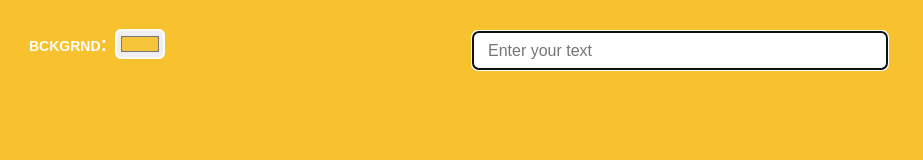
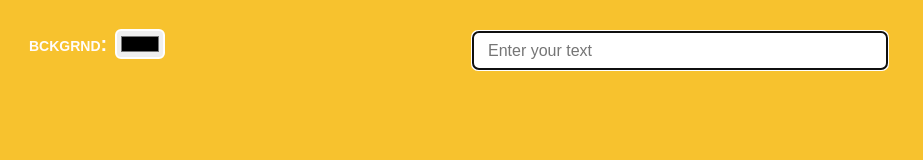
Before and after one commit to Piotray/Web-Ticker, a React (Vite) app: page / in a window 1280 px wide. Shown: the top 160 px of the page, without its empty margins (0-923 px from the left). Built offline with nearby package versions, Linux system fonts and the light colour scheme.

Commit message:
fixed problem of changing the DOM to change the background color.jsx

```diff
--- a/src/App.jsx
+++ b/src/App.jsx
@@ -3,7 +3,7 @@ import './index.css';
 
 function App() {
   const [tickerText, setTickerText] = useState('');
-  const [backgroundColor, setBackgroundColor] = useState('#f7c53a');
+  const [color, setColor] = useState('');
   const [inputText, setInputText] = useState('');
 
   useEffect(() => {
@@ -12,14 +12,10 @@ function App() {
     ticker.setAttribute('data-text', ticker.textContent);
   }, [tickerText]);
 
-  const handleTextChange = (text) => {
-    setTickerText(text);
-  };
+  const showColor = (e) => {
+    const newColor = e.target.value;
+    setColor(newColor);
 
-  const handleColorChange = (e) => {
-    const newColor = e.target.value;
-    setBackgroundColor(newColor);
-    document.body.style.backgroundColor = newColor;
   };
 
   const handleChange = (e) => {
@@ -29,15 +25,15 @@ function App() {
   };
 
   return (
-    <div className="app">
+    <div className="app" style={{ backgroundColor: color }}>
       <div className="background-image"></div>
       <div className="color-container">
         <label htmlFor="color">bckgrnd: </label>
         <input
           type="color"
           id="color"
-          value={backgroundColor}
-          onChange={handleColorChange}
+          value={color}
+          onChange={showColor}
           className='color-box'
         />
       </div>
```
